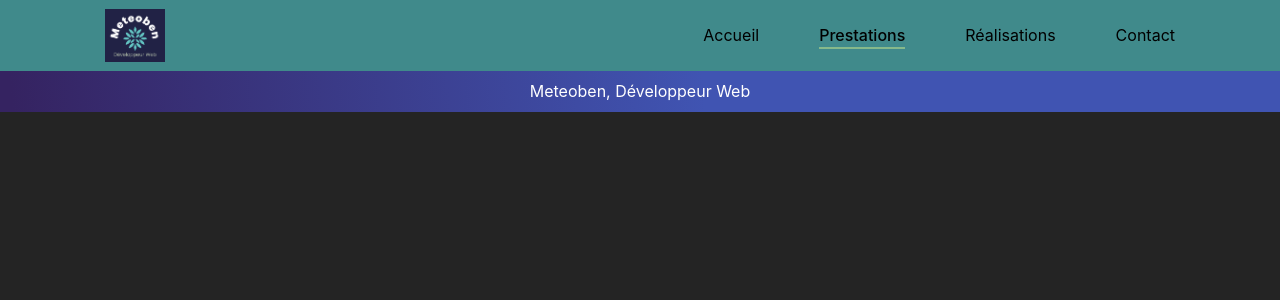
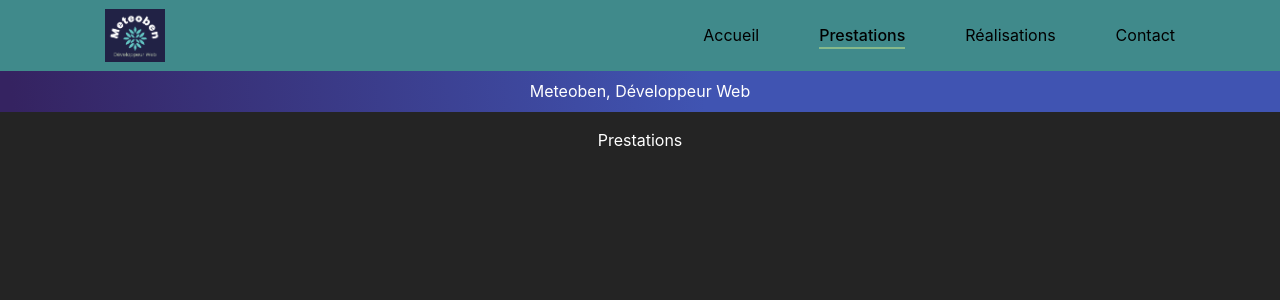
Before and after one commit to Ben43200/meteoben-vite, a React (Vite) app: page /prestations in a window 1280 px wide. Shown: the top 300 px of the page. Built offline with nearby package versions, Linux system fonts and the light colour scheme; a web font is replaced by a local one.

Commit message:
commit mise réorganistation de l'appli et mise à jour des imports

```diff
--- a/src/contact.scss
+++ b/src/components/contact/contact.scss
@@ -1,4 +1,4 @@
-@import "./mixinsandfunctions.scss";
+@import "../../css/mixinsandfunctions.scss";
 
 
 //fix form zoom mobile focus
--- a/src/NavBar.jsx
+++ b/src/components/navbar/NavBar.jsx
@@ -2,7 +2,7 @@ import { useState, useEffect, useRef } from "react";
 import { NavLink } from "react-router-dom";
 // import { IMAGES } from "../../assets/Images.jsx";
 import "./navbar.scss"
-import logo from "./assets/logo-png.png"
+import logo from "../../assets/logo-png.png";
 
 
 const NavBar = () => {
--- a/src/navbar.scss
+++ b/src/components/navbar/navbar.scss
@@ -1,5 +1,5 @@
 @import url("https://fonts.googleapis.com/css2?family=Poppins:wght@400;500;600;700&display=swap");
-@import "mixinsandfunctions.scss";
+@import "../../css/mixinsandfunctions.scss";
 
 .body{
   margin: 0;
--- a/src/main.scss
+++ b/src/css/main.scss
@@ -28,10 +28,10 @@
     display: grid;
     grid-template-areas: " header " "main " "footer ";
   ;
-    grid-template-rows: 160px 1fr auto;
+    // grid-template-rows: 160px 1fr auto;
     // min-height: 100vh;
     // text-align: justify;
-    min-height: calc(100 * var(--vh));
+    // min-height: calc(100 * var(--vh));
 
     margin: 0;
     // @include media(desktop) {
--- a/src/Home.jsx
+++ b/src/pages/home/Home.jsx
@@ -2,7 +2,7 @@
 // import './App.css'
 import './home.scss'
 // import logo from "./assets/logo-png.png"
-import Contact from './Contact.jsx'
+import Contact from '../../components/contact/Contact.jsx'
 
 function App() {
 
--- a/src/home.scss
+++ b/src/pages/home/home.scss
@@ -1,4 +1,4 @@
-@import "./mixinsandfunctions.scss";
+@import "../../css/mixinsandfunctions.scss";
 // @import "./variables.scss";
 // @import url('https://fonts.googleapis.com/css2?family=Caramel&display=swap');
 // @import url('https://fonts.googleapis.com/css2?family=Caramel&family=Philosopher&display=swap');
@@ -50,7 +50,7 @@ h2, h3{
   -moz-osx-font-smoothing: grayscale;
   display: grid;
   grid-template-areas: " header " "main " "footer ";
-  grid-template-rows: auto 1fr auto;
+  grid-template-rows: 7rem 1fr auto;
   // height: 100vh;
   min-height: 100vh;
   // row-gap: 20px;
@@ -112,6 +112,6 @@ header{
 display: grid;
 justify-items: center;
 }
-.info-title{
-  padding-top: 110px;
-}
+// .info-title{
+//   padding-top: 110px;
+// }
--- /dev/null
+++ b/src/pages/prestations/Prestations.jsx
@@ -0,0 +1,7 @@
+export default function Prestations() {
+    return (
+        <main>
+            <h1>Prestations</h1>
+        </main>
+    )
+}
```
Also changed, not shown: src/ContactForm.jsx (deleted, +0 -167 lines), src/main.jsx (+5 -5 lines), src/components/contact/Contact.jsx (renamed from src/Contact.jsx).
